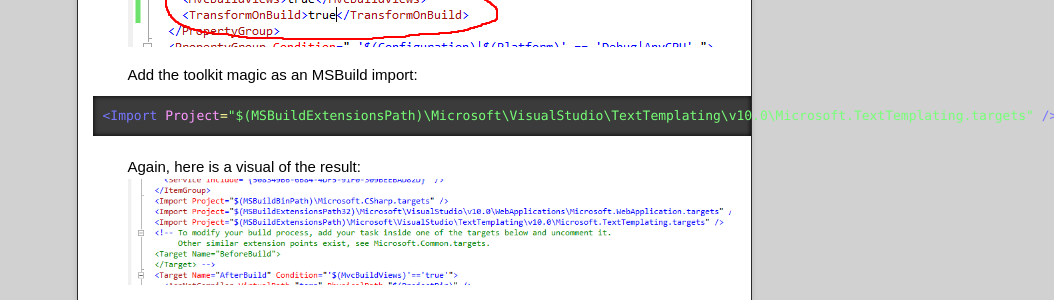
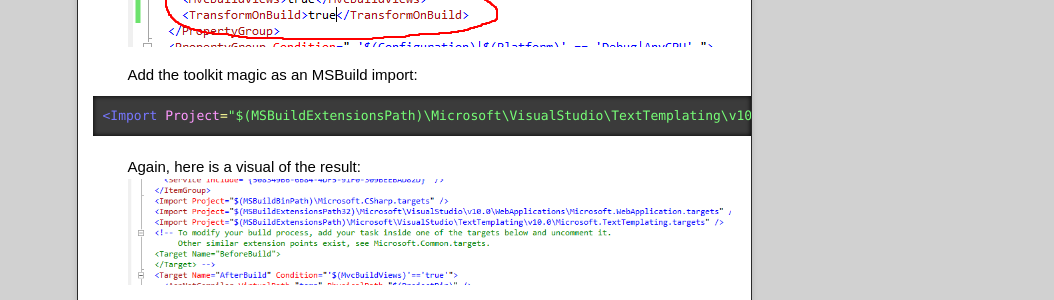
Before and after one commit to otac0n/otac0n.github.com, a Jekyll site: the page built from blog/_posts/2010-12-23-pain-free-t4mvc.md, in a window 1280 px wide. Shown: the part 1049-1349 px from the top of the page, without its empty margins (226-1280 px from the left). Built offline with Jekyll 4.4.1, drawn with Linux system fonts in a browser that asks for light colours; nearby versions of some CDN libraries; Markdown is read by kramdown in place of the engine named in the settings.

Commit message:
Better long-line handling.

```diff
--- a/stylesheets/stylesheet.css
+++ b/stylesheets/stylesheet.css
@@ -401,9 +401,9 @@ article.post pre {
   font-size: 13px;
   line-height: 20px;
   box-shadow: inset 0 0 5px #000;
-  word-wrap: break-word;
   background-color:#3b3b3b;
   color: #d6d6d6;
+  overflow-x: auto;
 }
 
 article.post ul,
```
